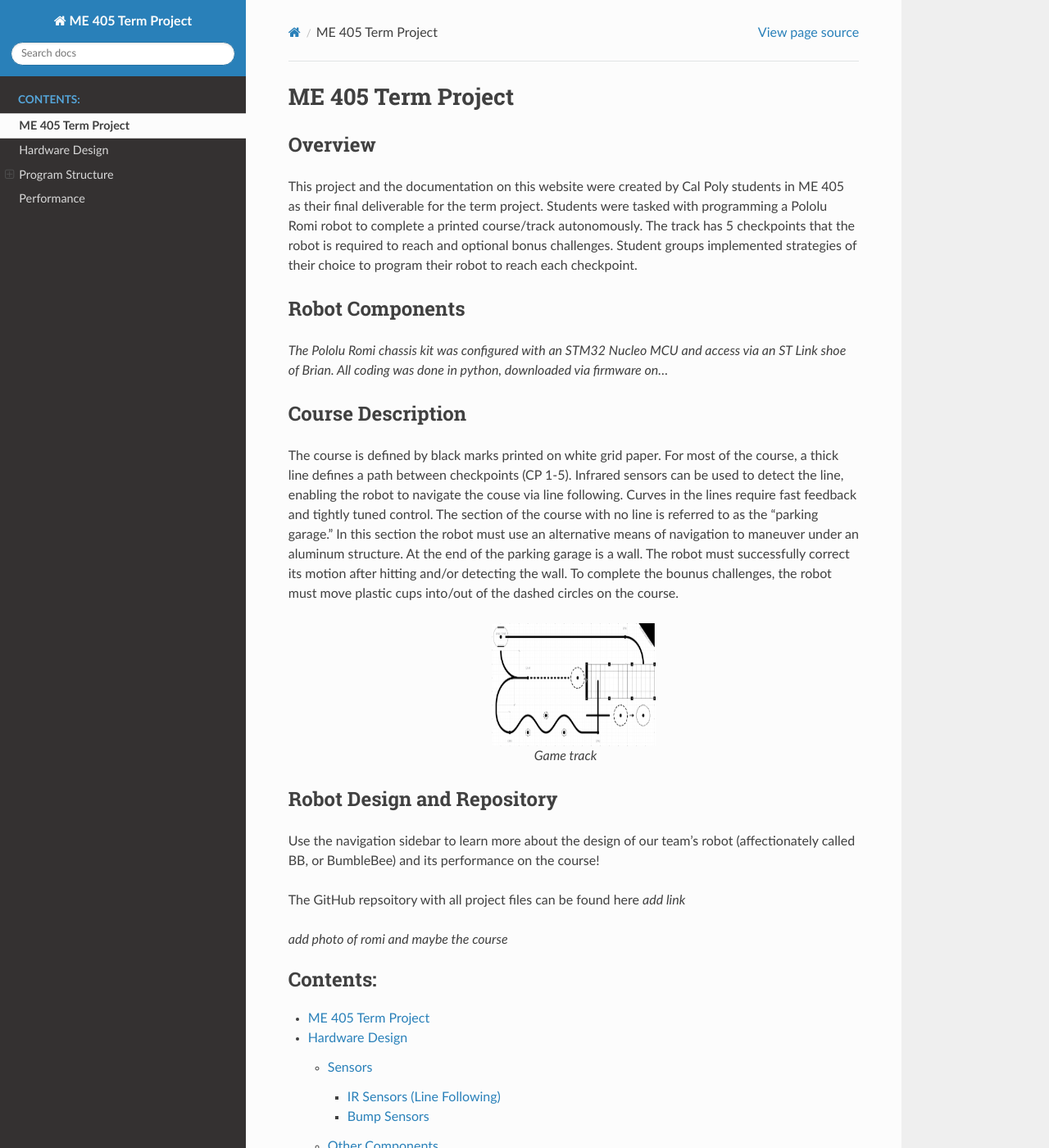
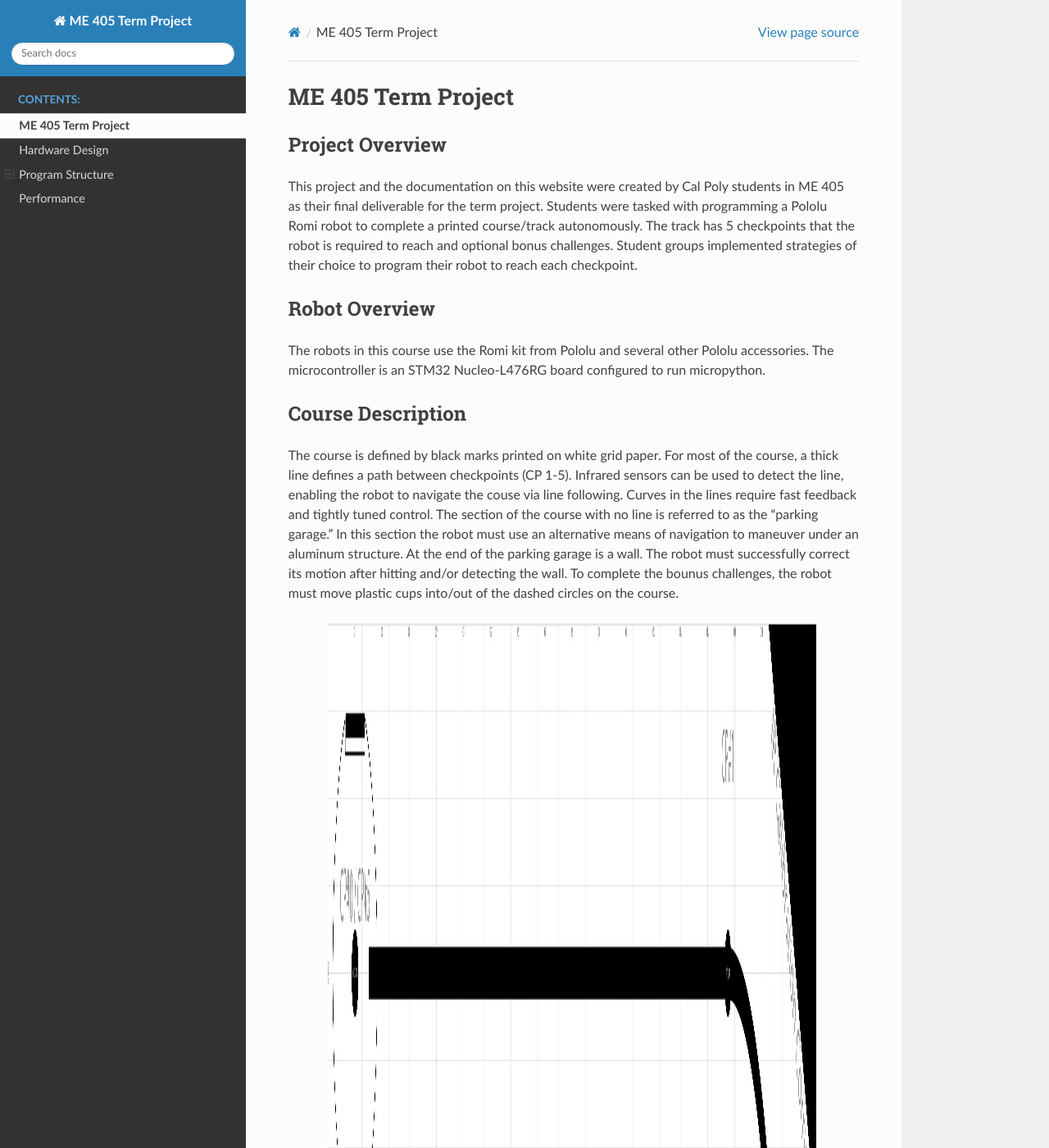
Before and after one commit to shxckr/Romi, a Sphinx documentation site: the page built from docs/source/index.rst, in a window 1280 px wide and 1400 px high. Shown: the whole window at 82% size. Built offline with Sphinx 7.4.7 and the Read the Docs theme 3.1.0, drawn with Linux system fonts in a browser that asks for light colours; pages that are not in the unit, such as notebooks, are missing from menus; some of the changed text lies outside the part shown.

```diff
--- a/docs/source/index.rst
+++ b/docs/source/index.rst
@@ -1,13 +1,13 @@
 ME 405 Term Project
 ================================
 
-Overview
---------
+Project Overview
+----------------
 This project and the documentation on this website were created by Cal Poly students in ME 405 as their final deliverable for the term project. Students were tasked with programming a Pololu Romi robot to complete a printed course/track autonomously. The track has 5 checkpoints that the robot is required to reach and optional bonus challenges. Student groups implemented strategies of their choice to program their robot to reach each checkpoint.
 
-Robot Components
------------------
-*The Pololu Romi chassis kit was configured with an STM32 Nucleo MCU and access via an ST Link shoe of Brian. All coding was done in python, downloaded via firmware on...*
+Robot Overview
+--------------
+The robots in this course use the Romi kit from Pololu and several other Pololu accessories. The microcontroller is an STM32 Nucleo-L476RG board configured to run micropython.
 
 Course Description
 ------------------
@@ -16,15 +16,14 @@ The course is defined by black marks printed on white grid paper. For most of th
 .. figure:: _static/images/game_track_print.jpg
    :width: 400px
    :align: center
-   :height: 300px
-   :scale: 50%
+   :scale: 150%
 
    Game track
 
 
 Robot Design and Repository
 ---------------------------
-Use the navigation sidebar to learn more about the design of our team's robot (affectionately called BB, or BumbleBee) and its performance on the course!
+Use the navigation sidebar to learn more about the design of our team's robot (affectionately called BB, or Bumble Bee) and its performance on the course!
 
 The GitHub repsoitory with all project files can be found here *add link*
 
```
Also changed, not shown: docs/source/program_structure.rst (+38 -6 lines), docs/source/_static/images/annotated_track.jpg (added), 10 other files.
